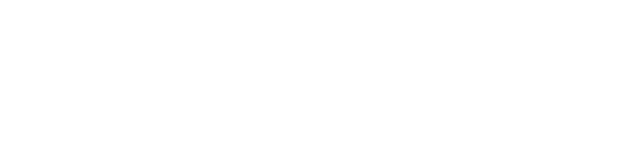
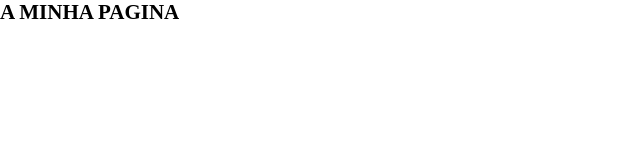
Before and after one commit to WebAntonioRodrigues/REPO_NEW_EXERCISE, a plain HTML site: page index.html in a window 1280 px wide. Shown: the whole page, without its empty margins (0-640 px from the left). Drawn offline with Linux system fonts and the light colour scheme.

Commit message:
ficheiro CSS adicionado

```diff
--- a/index.html
+++ b/index.html
@@ -3,6 +3,7 @@
 	<head>
 		<meta charset="UTF-8" />
 		<meta name="viewport" content="width=device-width, initial-scale=1.0" />
+        <link rel="stylesheet" href="main.css">
 		<title>Document</title>
 	</head>
 	<body>
@@ -10,6 +11,10 @@
             <div class="container">
                 <div class="wrapper">
                     <div></div>
+                    <div>
+                        <h1>A MINHA PAGINA</h1>
+                        <h2></h2>
+                    </div>
                 </div>
             </div>
         </section>
--- /dev/null
+++ b/main.css
@@ -0,0 +1,16 @@
+*{
+    margin: 0;
+    padding: 0;
+    box-sizing: border-box;
+}
+
+:root {
+    --primary-color: #b1271f;
+    --secondary-color: #4a551a;
+}
+
+@media (max-width: 1366px) {
+	html {
+		font-size: 14px;
+	}
+}
```
